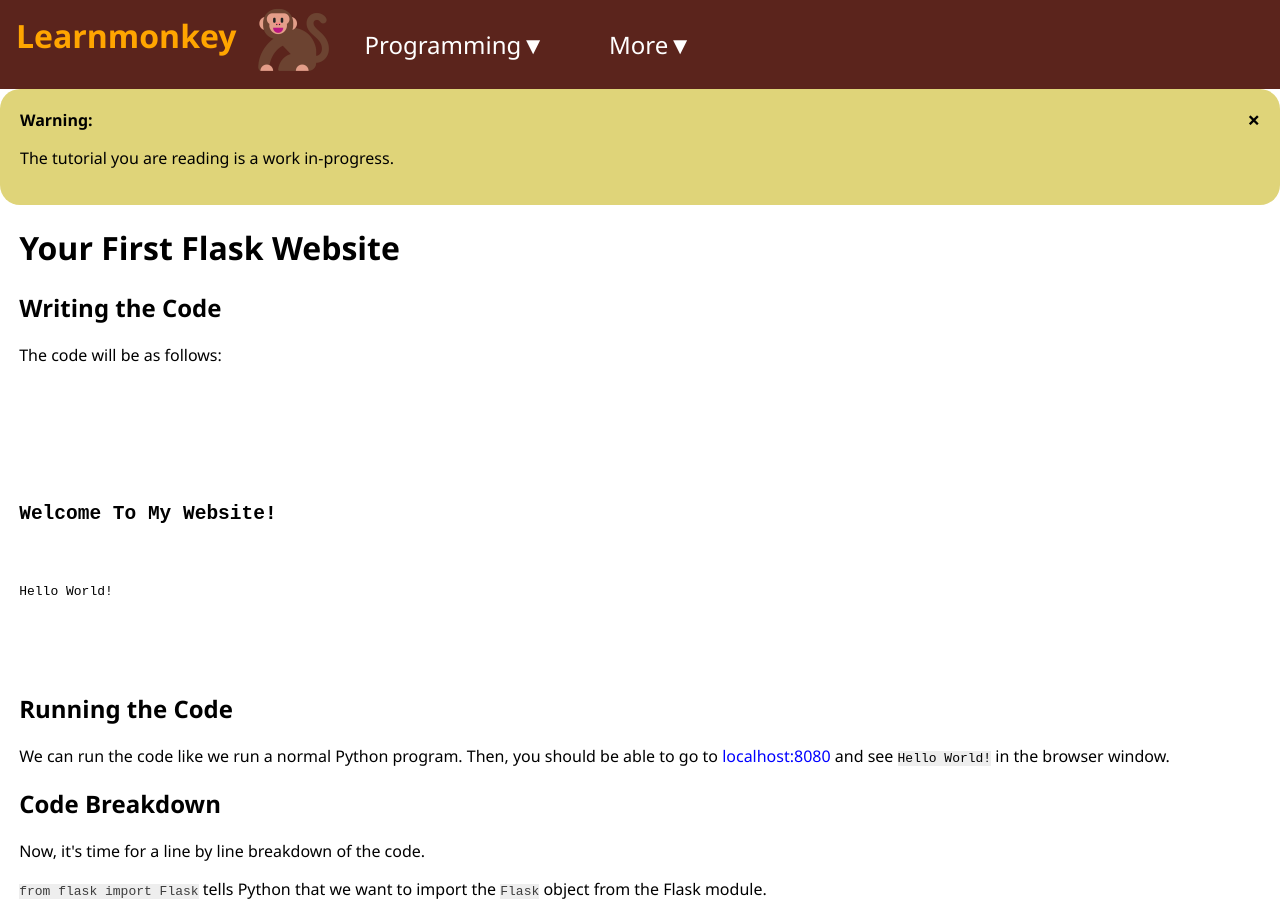
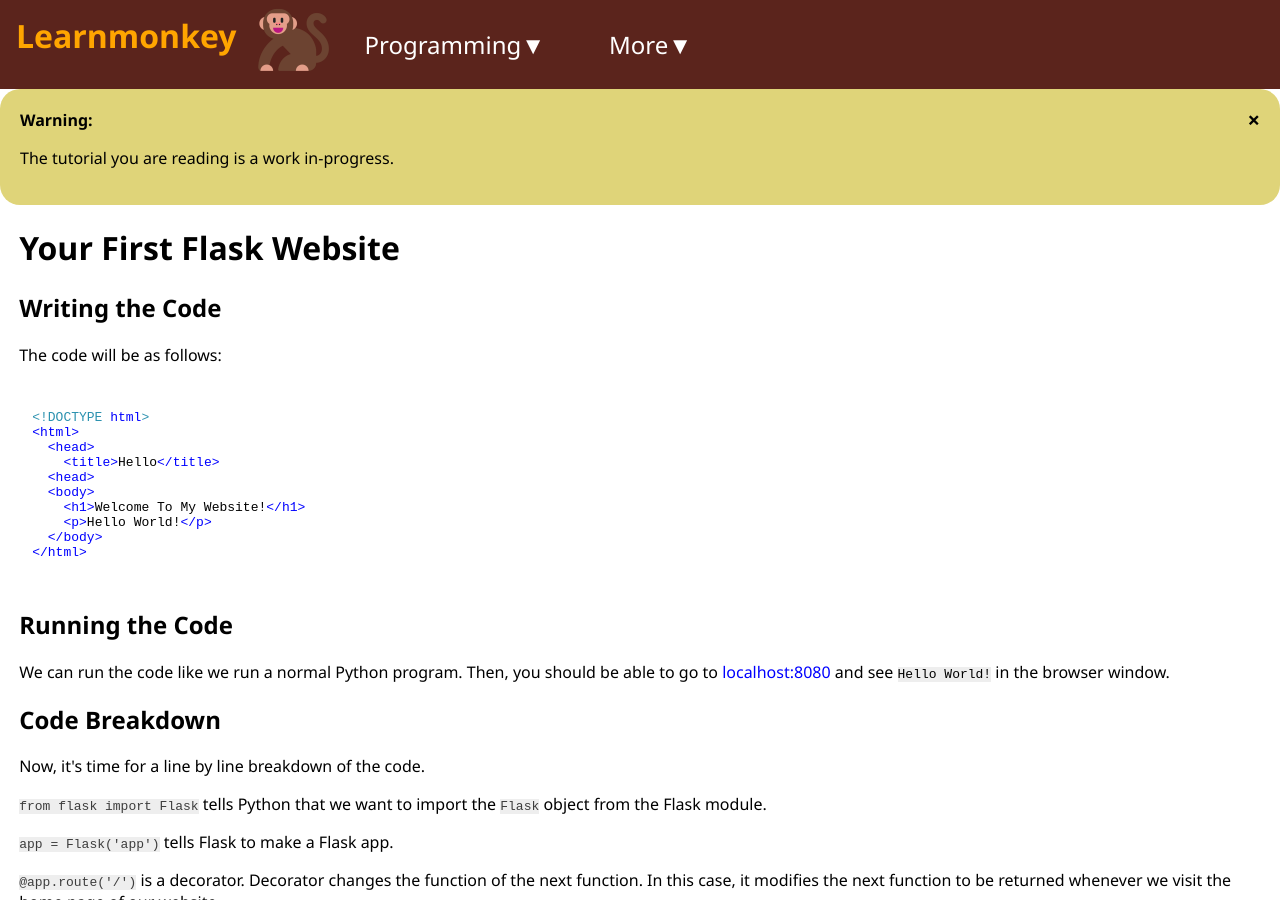
Before and after one commit to learnmonkey/learnmonkey.github.io, a Jekyll site: the page built from programming/python/flask/your-first-flask-website.html, in a window 1280 px wide and 900 px high. Built offline with Jekyll 4.4.1, drawn with Linux system fonts in a browser that asks for light colours; nearby versions of some CDN libraries.

Commit message:
HTML and Flask escape html angle brackets

```diff
--- a/programming/python/flask/your-first-flask-website.html
+++ b/programming/python/flask/your-first-flask-website.html
@@ -9,18 +9,18 @@ layout: flask
 <section>
     <h2>Writing the Code</h2>
     <p>The code will be as follows: </p>
-    <pre>
-<!DOCTYPE html>
-<html>
-    <head>
-        <title>Hello</title>
-    </head>
-    <body>
-        <h1>Welcome To My Website!</h1>
-        <p>Hello World!</p>
-    </body>
-</html>
-  </pre>
+    <pre><code class="language-html">
+&lt;!DOCTYPE html>
+&lt;html>
+  &lt;head>
+    &lt;title>Hello&lt;/title>
+  &lt;head>
+  &lt;body>
+    &lt;h1>Welcome To My Website!&lt;/h1>
+    &lt;p>Hello World!&lt;/p>
+  &lt;/body>
+&lt;/html>
+    </code></pre>
 </section>
 
 <section>
```
Also changed, not shown: programming/html/your-first-html-website.html (+10 -10 lines).
